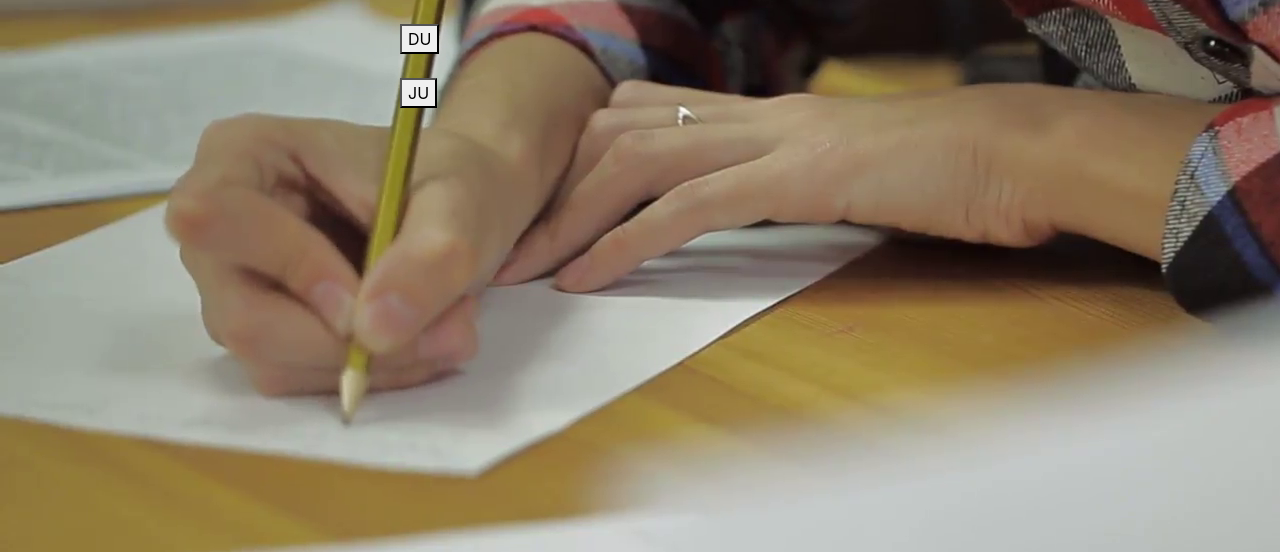
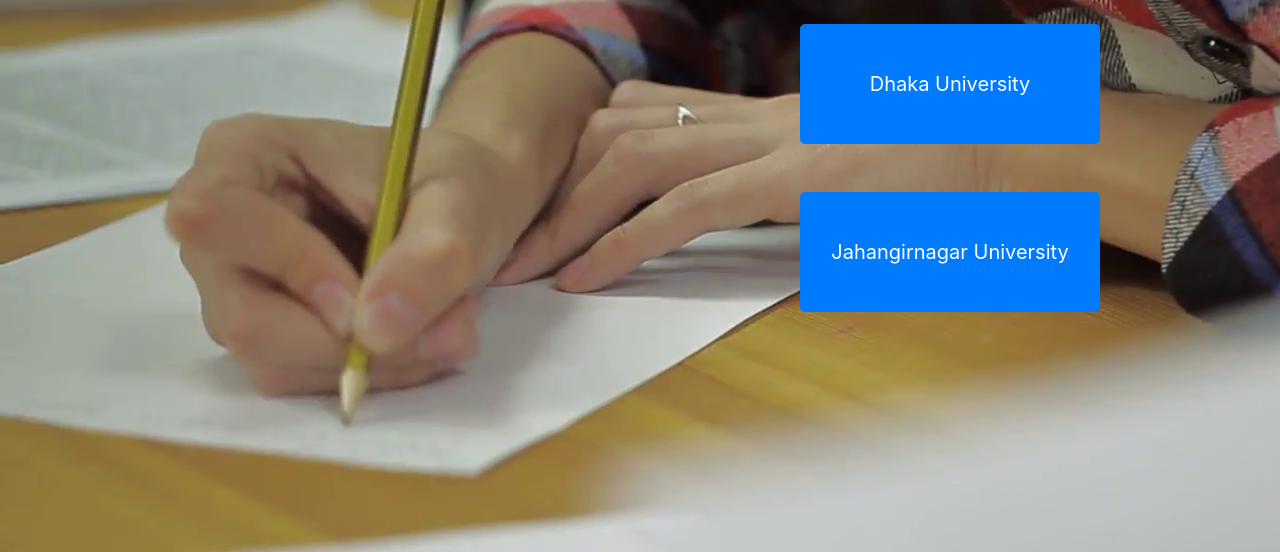
Before and after one commit to Koushik-Deb/IPLAB, a Flask app: page /link in a window 1280 px wide. Shown: the part 56-608 px from the top of the page. Run offline with Flask 2, Linux system fonts and the light colour scheme; some libraries are stand-ins or nearby versions.

Commit message:
13.04.19 10:31pm

```diff
--- a/templates/link.html
+++ b/templates/link.html
@@ -1,5 +1,7 @@
 {% extends "layout.html" %}
 {% block content %}
-    <button onclick="window.open('https://www.google.com/url?sa=t&rct=j&q=&esrc=s&source=web&cd=1&cad=rja&uact=8&ved=2ahUKEwiYq5KY_8rhAhVEjeYKHY2uAn0QFjAAegQIBBAB&url=http%3A%2F%2Fadmission.eis.du.ac.bd%2Findex.php%3Fact%3Dinformation%2Fget_notices%2FALL&usg=AOvVaw3eCSEjjut82pSUc9imqoPV','_blank')">DU</button><br><br>
-    <button onclick="window.open('https://www.google.com/url?sa=t&rct=j&q=&esrc=s&source=web&cd=1&cad=rja&uact=8&ved=2ahUKEwjcrsrb_8rhAhUxXHwKHWIpCXsQFjAAegQIBBAB&url=http%3A%2F%2Fwww.juniv.edu%2Fdiscussion%3Ftype%3DNOTICE&usg=AOvVaw3Wq1P2JARtu1a1yL24NIY7', '_blank')">JU</button>
+    <div class="c">
+    <button type="button" class="btn btn-primary btn-lg btn-block" style="width: 300px; height: 120px;" onclick="window.open('https://www.google.com/url?sa=t&rct=j&q=&esrc=s&source=web&cd=1&cad=rja&uact=8&ved=2ahUKEwiYq5KY_8rhAhVEjeYKHY2uAn0QFjAAegQIBBAB&url=http%3A%2F%2Fadmission.eis.du.ac.bd%2Findex.php%3Fact%3Dinformation%2Fget_notices%2FALL&usg=AOvVaw3eCSEjjut82pSUc9imqoPV','_blank')">Dhaka University</button><br><br>
+    <button type="button" class="btn btn-primary btn-lg btn-block" style="width: 300px; height: 120px;" onclick="window.open('https://www.google.com/url?sa=t&rct=j&q=&esrc=s&source=web&cd=1&cad=rja&uact=8&ved=2ahUKEwjcrsrb_8rhAhUxXHwKHWIpCXsQFjAAegQIBBAB&url=http%3A%2F%2Fwww.juniv.edu%2Fdiscussion%3Ftype%3DNOTICE&usg=AOvVaw3Wq1P2JARtu1a1yL24NIY7', '_blank')">Jahangirnagar University</button>
+    </div>
 {% endblock %}
--- a/templates/result.html
+++ b/templates/result.html
@@ -1,10 +1,12 @@
 {% extends "layout.html" %}
 {% block content %}
-    <h1>DU: {{ du }}</h1>
+    <div class="c">
+    <h1 style="color: whitesmoke">DU: {{ du }}</h1>
 
-    <h1>JU:
+    <h1 style="color: whitesmoke">JU:
     {% for unit in ju %}
         {{ unit }}
     {% endfor %}
     </h1>
+    </div>
 {% endblock %}
--- a/templates/startpage.html
+++ b/templates/startpage.html
@@ -33,7 +33,7 @@
 <!-- Header -->
 <header class="w3-container w3-red w3-center" style="padding:128px 16px">
   <h1 class="w3-margin w3-jumbo">START PAGE</h1>
-  <p class="w3-xlarge">Created by Koushik, Mob & Rahat</p>
+  <p class="w3-xlarge">Created by Koushik, Mobin & Rahat</p>
     {% if auth.current_user%}
           <a class="w3-button w3-black w3-padding-large w3-large w3-margin-top" href="{{ url_for('home') }}">Get Started</a>
     {% else %}
```
